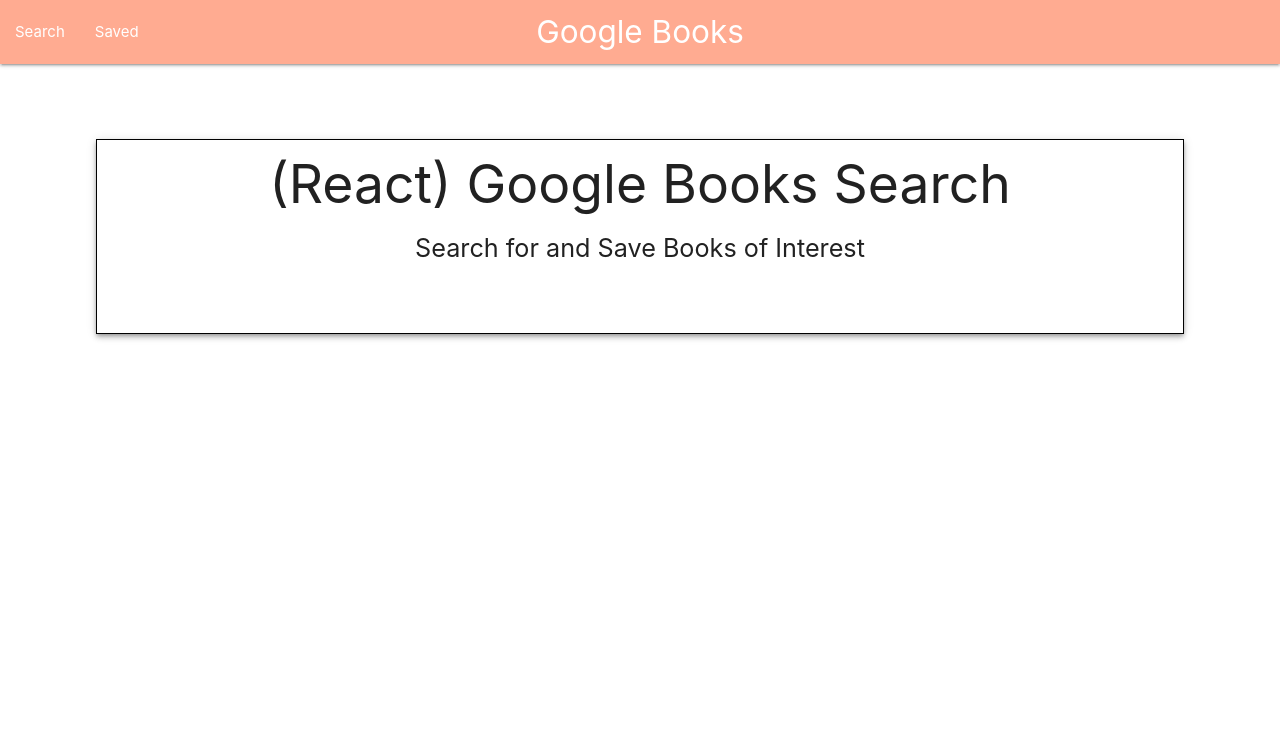
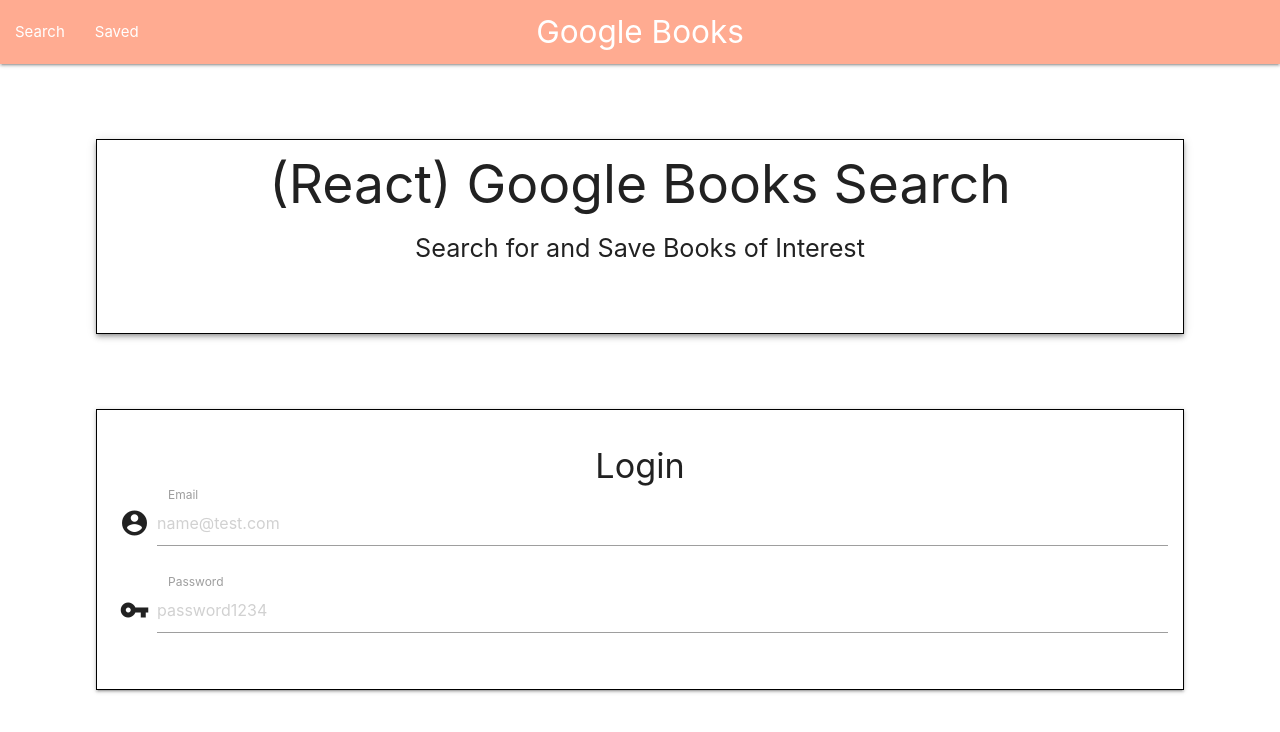
Before and after one commit to SEGH/bookSearch, a React (Create React App) app in the folder client/: page / in a window 1280 px wide. Shown: the top 732 px of the page. Built offline with nearby package versions, Linux system fonts and the light colour scheme.

Commit message:
Added LoginInput component

```diff
--- a/client/src/pages/Login.js
+++ b/client/src/pages/Login.js
@@ -1,12 +1,13 @@
 import React from "react";
 import "materialize-css";
 import Banner from "../components/Banner";
+import LoginInput from "../components/LoginInput";
 
 export default function Login() {
     return (
         <main className="container">
             <Banner />
-
+            <LoginInput />
         </main>
     )
 }
```
